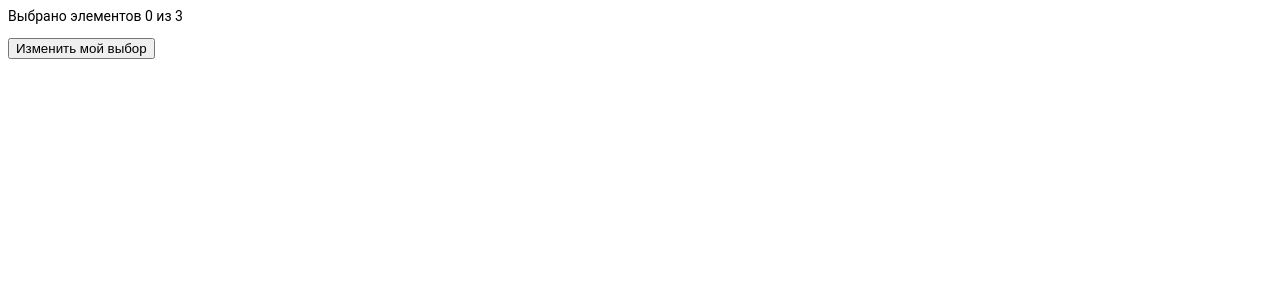
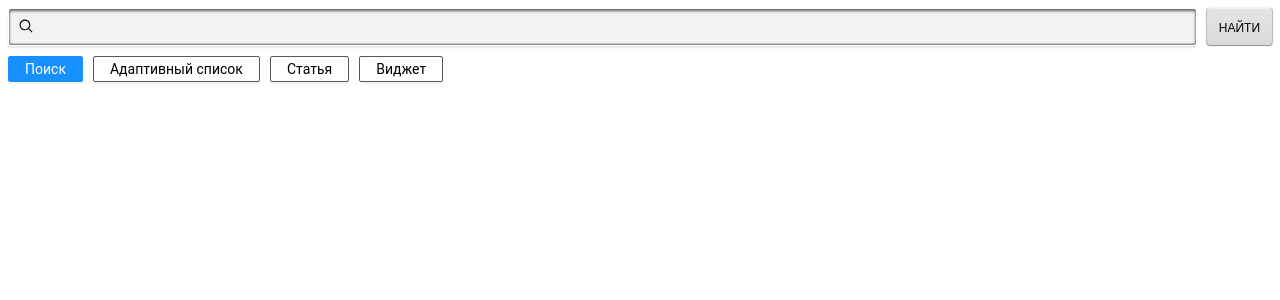
Before and after one commit to MonsPavel/wargaming, a Vue app: page / in a window 1280 px wide. Shown: the top 300 px of the page. Built offline with nearby package versions, Linux system fonts and the light colour scheme.

Commit message:
task change logic

```diff
--- a/src/App.vue
+++ b/src/App.vue
@@ -4,17 +4,21 @@ import ArticleTask from './components/tasks/ArticleTask.vue';
 import ListTask from './components/tasks/ListTask.vue';
 import SearchTask from './components/tasks/SearchTask.vue';
 import WidgetTask from './components/tasks/WidgetTask.vue';
+import { tasks } from './constants/tasks';
 
-const step = ref(4);
+const step = ref(1);
+const tasksList = ref(tasks);
+
+const setStep = (task) => step.value = task;
 
 const component = computed(() => {
   switch (step.value) {
     case 1:
-      return ArticleTask;
+      return SearchTask;
     case 2:
       return ListTask;
     case 3:
-      return SearchTask;
+      return ArticleTask;
     case 4:
       return WidgetTask;
     default:
@@ -25,7 +29,14 @@ const component = computed(() => {
 
 <template>
   <div>
-    <component :is="component"/>
+    <div class="main">
+      <component :is="component"/>
+    </div>
+    <div class="tasks-links">
+      <div v-for="task in tasksList" class="tasks-links-item">
+        <CustomButton :label="task.name" @click="setStep(task.step)" :class="{ active: task.step === step }"/>
+      </div>
+    </div>
   </div>
 </template>
 
--- /dev/null
+++ b/src/assets/scss/components/_custom-button.scss
@@ -0,0 +1,58 @@
+.custom-button {
+  display: flex;
+  justify-content: center;
+  align-items: center;
+  padding: 4px 16px;
+  font: inherit;
+  text-decoration: none;
+  color: $black;
+  background-color: $white;
+  border: 1px solid $gray;
+  border-radius: 2px;
+  cursor: pointer;
+  box-shadow: 0 2px 0 $light-gray;
+  transition: 0.3s;
+
+  &--blue, &.active {
+    color: $white;
+    background-color: $blue;
+    border-color: $blue;
+  }
+
+  &--link {
+    color: $blue;
+    background-color: transparent;
+    border: none;
+    box-shadow: none;
+    padding: 0;
+  }
+
+  &--cancel {
+    padding: 5px;
+    border: none;
+    background-color: transparent;
+    box-shadow: none;
+  }
+
+  &:hover {
+    color: $active-blue;
+    border-color: $active-blue;
+
+    &.custom-button--blue {
+      background-color: $active-blue;
+      color: $white;
+    }
+  }
+
+  &.custom-button--disabled {
+    color: $grey25;
+    background-color: $light-gray;
+    border-color: $gray;
+    cursor: default;
+    pointer-events: none;
+  }
+}
+
+.custom-button__icon {
+  margin-right: 9px;
+}
--- /dev/null
+++ b/src/assets/scss/components/_tasks-links.scss
@@ -0,0 +1,8 @@
+.tasks-links {
+  display: flex;
+  padding: 10px 0;
+
+  &-item:not(:last-child) {
+    margin-right: 10px;
+  }
+}
--- a/src/assets/scss/style.scss
+++ b/src/assets/scss/style.scss
@@ -10,3 +10,5 @@
 @import "components/custom-input";
 @import "components/custom-checkbox";
 @import "components/choices";
+@import "components/tasks-links";
+@import "components/custom-button";
--- a/src/components/tasks/WidgetTask.vue
+++ b/src/components/tasks/WidgetTask.vue
@@ -18,9 +18,7 @@ const removeItem = (id) => selectedItems.value = selectedItems.value.filter((ite
 <template>
   <div>
     <ChoicesList :list="selectedItems" @choice:remove="removeItem" show-count/>
-    <button @click="openChoiceModal">
-      Изменить мой выбор
-    </button>
+    <CustomButton @click="openChoiceModal" label="Изменить мой выбор"/>
     <ChoiceModal
         v-if="showModal"
         :items="elements"
--- /dev/null
+++ b/src/constants/tasks.js
@@ -0,0 +1,18 @@
+export const tasks = [
+  {
+    step: 1,
+    name: 'Поиск',
+  },
+  {
+    step: 2,
+    name: 'Адаптивный список',
+  },
+  {
+    step: 3,
+    name: 'Статья',
+  },
+  {
+    step: 4,
+    name: 'Виджет',
+  },
+];
```
